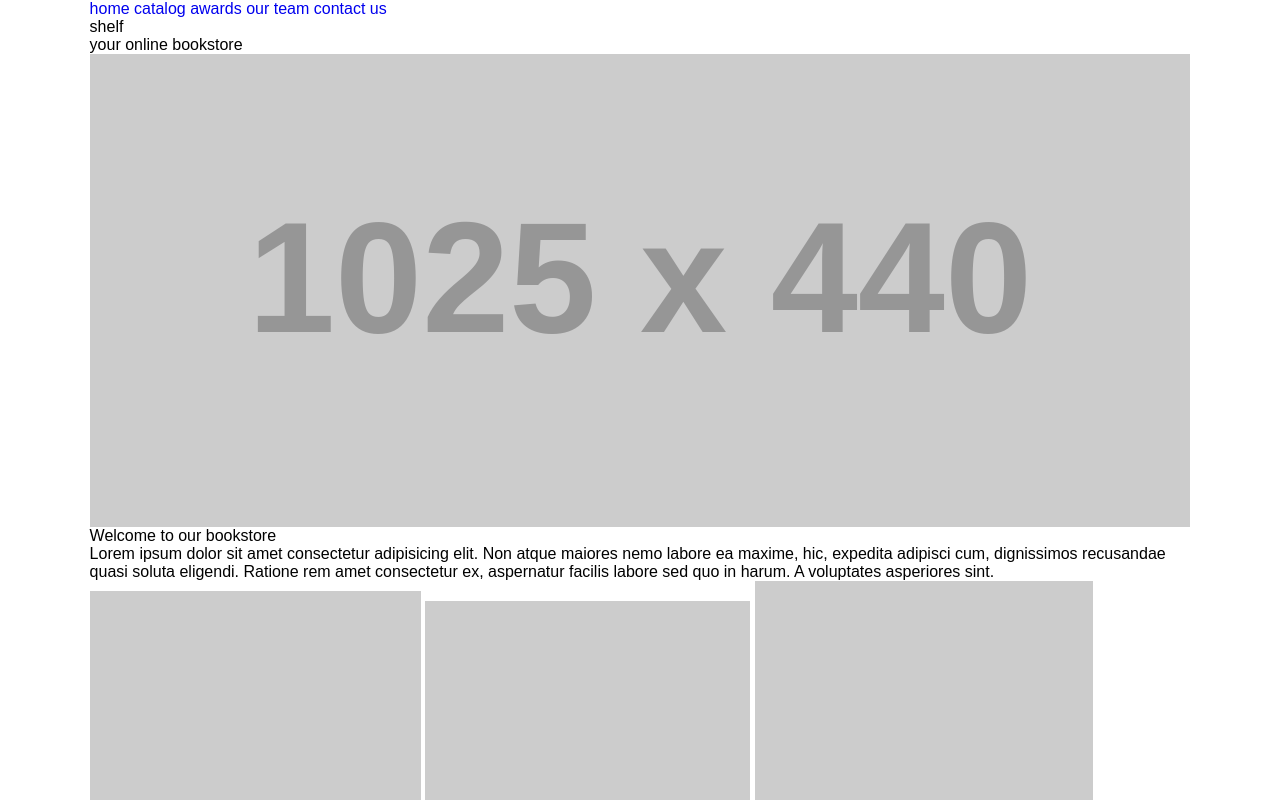
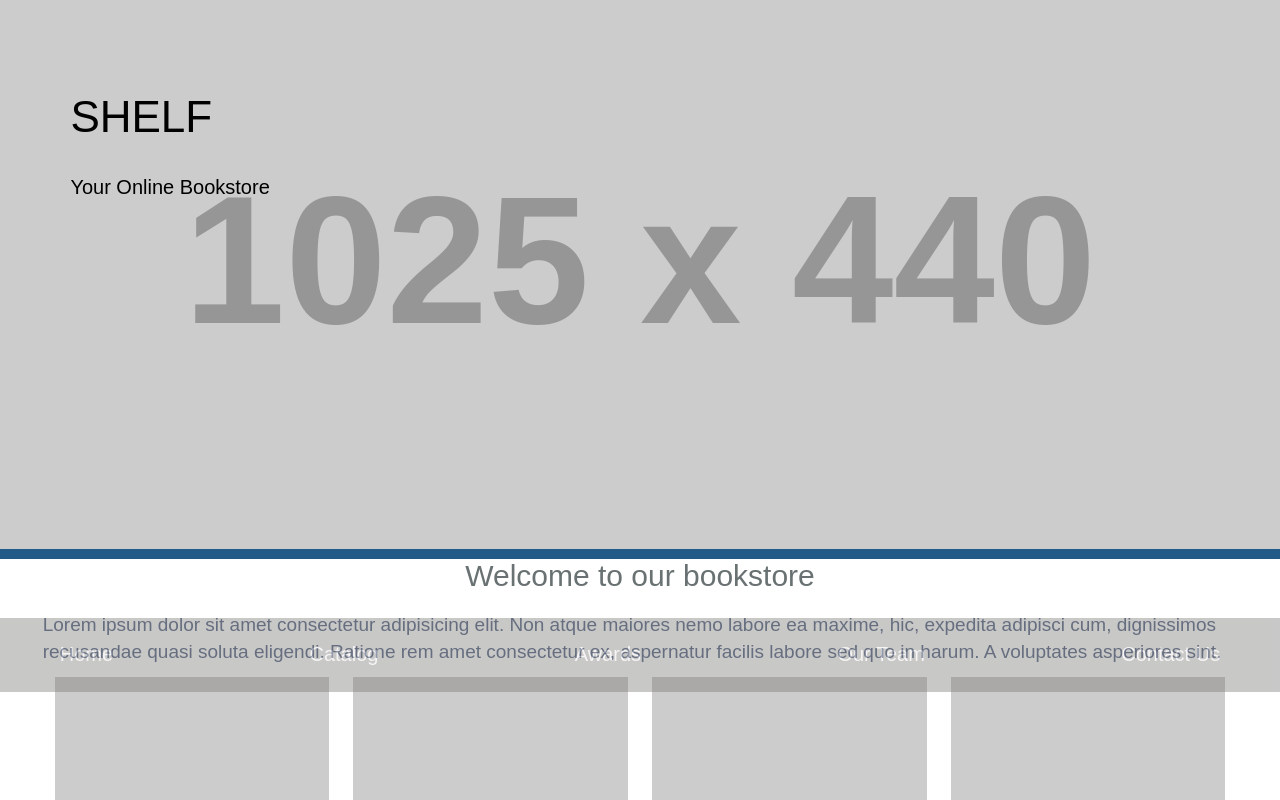
Before and after one commit to psandeepaxioned/shelf, a plain HTML site: page index.html in a window 1280 px wide. Shown: the top 800 px of the page. Drawn offline with Linux system fonts and the light colour scheme; placeholder pictures from the web are drawn by us.

Commit message:
initial commit

```diff
--- a/assets/css/style.css
+++ b/assets/css/style.css
@@ -105,12 +105,61 @@ li {
 /*for wrapper*/
 .wrapper {
   max-width: 1350px;
-  width: 86%;
+  width: 93.33%;
   margin: 0 auto;
 }
 /*=================================
   Header styling starts here
 =================================*/
+nav {
+  background-color: #787775;
+  opacity: 0.4;
+}
+header .wrapper {
+  width: 90.66%;
+  padding: 2% 0;
+}
+
+header ul {
+  display: flex;
+  justify-content: space-between;
+}
+
+header a {
+  text-transform: capitalize;
+  font-size: 20px;
+  color: #eae5e7;
+}
+
+header {
+  position: absolute;
+  bottom: 13.5%;
+  width: 100%;
+  z-index: 1;
+}
+
+.bookstore h3 {
+  text-align: center;
+  font-size: 30px;
+  color: #697173;
+}
+.bookstore p {
+  padding-top: 1.5%;
+  font-size: 19px;
+  line-height: 27px;
+  color: #5a6987;
+}
+
+ul.bookstore-images {
+  display: flex;
+  justify-content: space-between;
+}
+
+.bookstore-images li {
+  flex-basis: 25%;
+  padding: 1%;
+}
+
 
 
 
@@ -124,7 +173,25 @@ li {
 /*=================================
   main styling starts here
 =================================*/
+.banner .wrapper {
+  width: 100%;
+  border-bottom: 10px solid #225b87;
 
+}
+.banner h1 {
+  font-size: 44px;
+  position: absolute;
+  top: 11.5%;
+  left: 5.5%;
+  text-transform: uppercase;
+}
+.logo-subtitle span {
+  text-transform: capitalize;
+  font-size: 20px;
+  position: absolute;
+  top: 22%;
+  left: 5.5%;
+}
 
 
 
```
